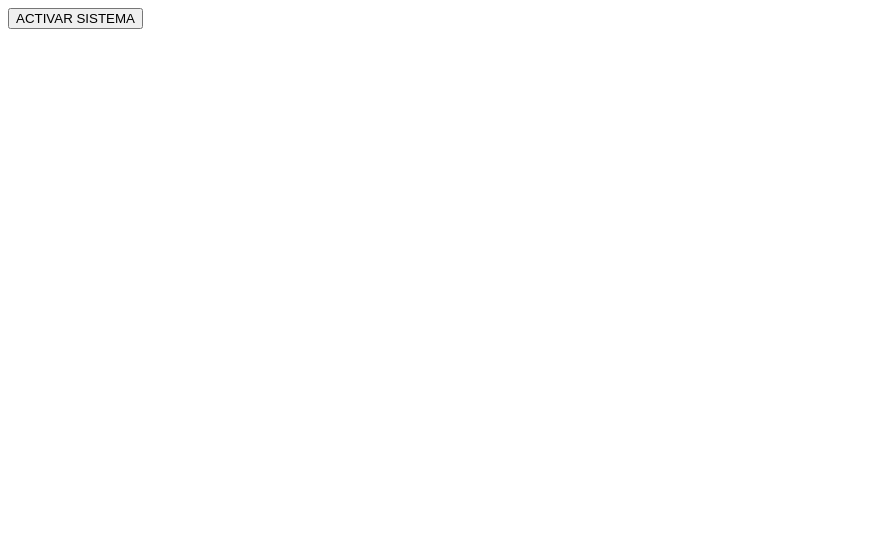
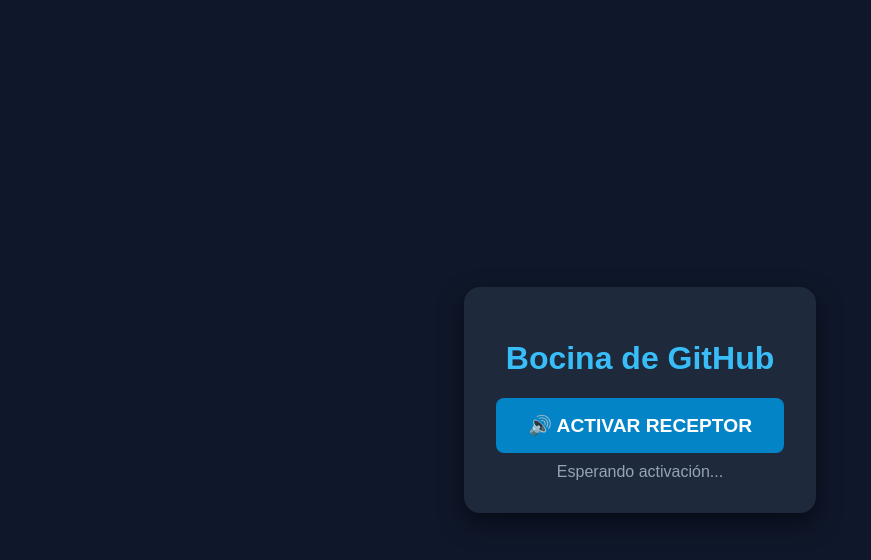
Before and after one commit to Donpolloteamo/oye, a website: page index.html in a window 1280 px wide. Shown: the whole page, without its empty margins (0-871 px from the left). Drawn offline with Linux system fonts and the light colour scheme.

Commit message:
Update index.html

```diff
--- a/index.html
+++ b/index.html
@@ -1,17 +1,61 @@
-<button onclick="activar()">ACTIVAR SISTEMA</button>
+<!DOCTYPE html>
+<html lang="es">
+<head>
+    <meta charset="UTF-8">
+    <meta name="viewport" content="width=device-width, initial-scale=1.0">
+    <title>Bocina GitHub Remota</title>
+    <style>
+        body { background-color: #0f172a; color: white; font-family: sans-serif; display: flex; flex-direction: column; align-items: center; justify-content: center; height: 100vh; margin: 0; text-align: center; }
+        .card { background: #1e293b; padding: 2rem; border-radius: 1rem; box-shadow: 0 10px 25px rgba(0,0,0,0.5); }
+        h1 { color: #38bdf8; }
+        .btn-activar { background-color: #0284c7; color: white; border: none; padding: 1rem 2rem; font-size: 1.2rem; font-weight: bold; border-radius: 0.5rem; cursor: pointer; }
+        #status { color: #94a3b8; margin-top: 10px; display: block; }
+    </style>
+</head>
+<body>
+
+    <div class="card">
+        <h1>Bocina de GitHub</h1>
+        <button class="btn-activar" id="boton" onclick="iniciarReceptor()">🔊 ACTIVAR RECEPTOR</button>
+        <span id="status">Esperando activación...</span>
+    </div>
+
     <script src="https://www.gstatic.com/firebasejs/8.10.0/firebase-app.js"></script>
     <script src="https://www.gstatic.com/firebasejs/8.10.0/firebase-database.js"></script>
 
     <script>
-  // Configura tu Firebase aquí
-  firebase.initializeApp({ databaseURL: "TU_URL_DE_FIREBASE_AQUI" });
-  const audio = new Audio('URL_DE_TU_SONIDO.mp3');
+        // 1. CONFIGURACIÓN
+        const firebaseConfig = {
+            databaseURL: "https://sound-nfc-default-rtdb.firebaseio.com/"
+        };
 
-  function activar() {
-    alert("¡Sistema listo!");
-    // Escuchar a Firebase en tiempo real
-    firebase.database().ref('comando').on('value', (snapshot) => {
-      audio.play();
+        firebase.initializeApp(firebaseConfig);
+        const db = firebase.database();
+
+        // 2. RUTA AL MP3 EN TU GITHUB
+        // Si el archivo se llama alarma.mp3 y está en la misma carpeta:
+        const audio = new Audio('mambo.mp3');
+
+        function iniciarReceptor() {
+            document.getElementById('status').innerText = "✅ Conectado y escuchando Telegram...";
+            document.getElementById('boton').style.display = "none";
+
+            // "Despertamos" el audio (necesario para móviles)
+            audio.play().then(() => {
+                audio.pause();
+                audio.currentTime = 0;
+            }).catch(e => console.log("Error de audio:", e));
+
+            // 3. ESCUCHAR A TELEGRAM
+            db.ref('comando').on('value', (snapshot) => {
+                const data = snapshot.val();
+                // Si el bot de Render mandó 'reproducir'
+                if (data && data.accion === 'reproducir') {
+                    console.log("Señal recibida!");
+                    audio.play().catch(error => console.error("Error:", error));
+                }
             });
         }
     </script>
+</body>
+</html>
```
Lines whose indentation alone changed are shown as unchanged.
